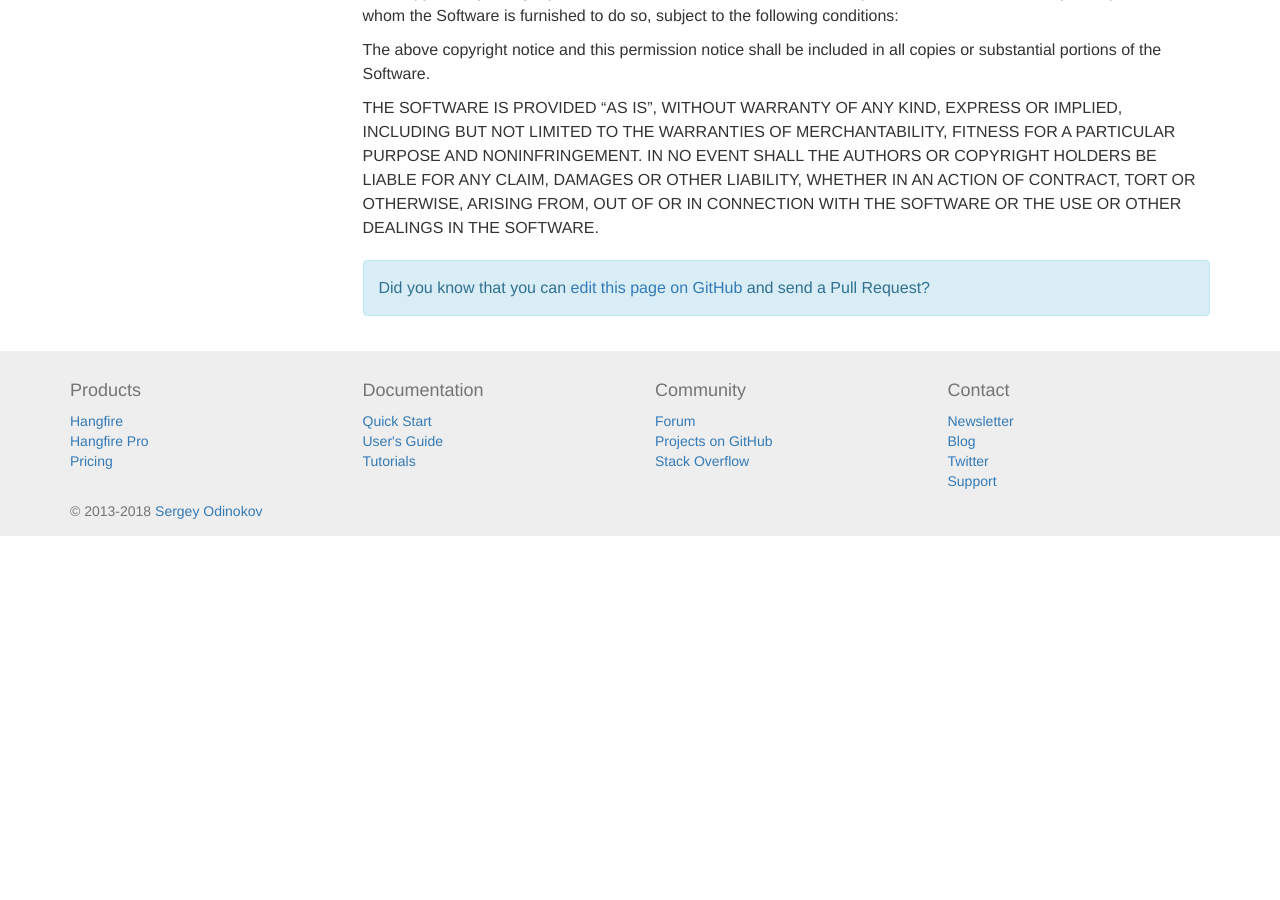
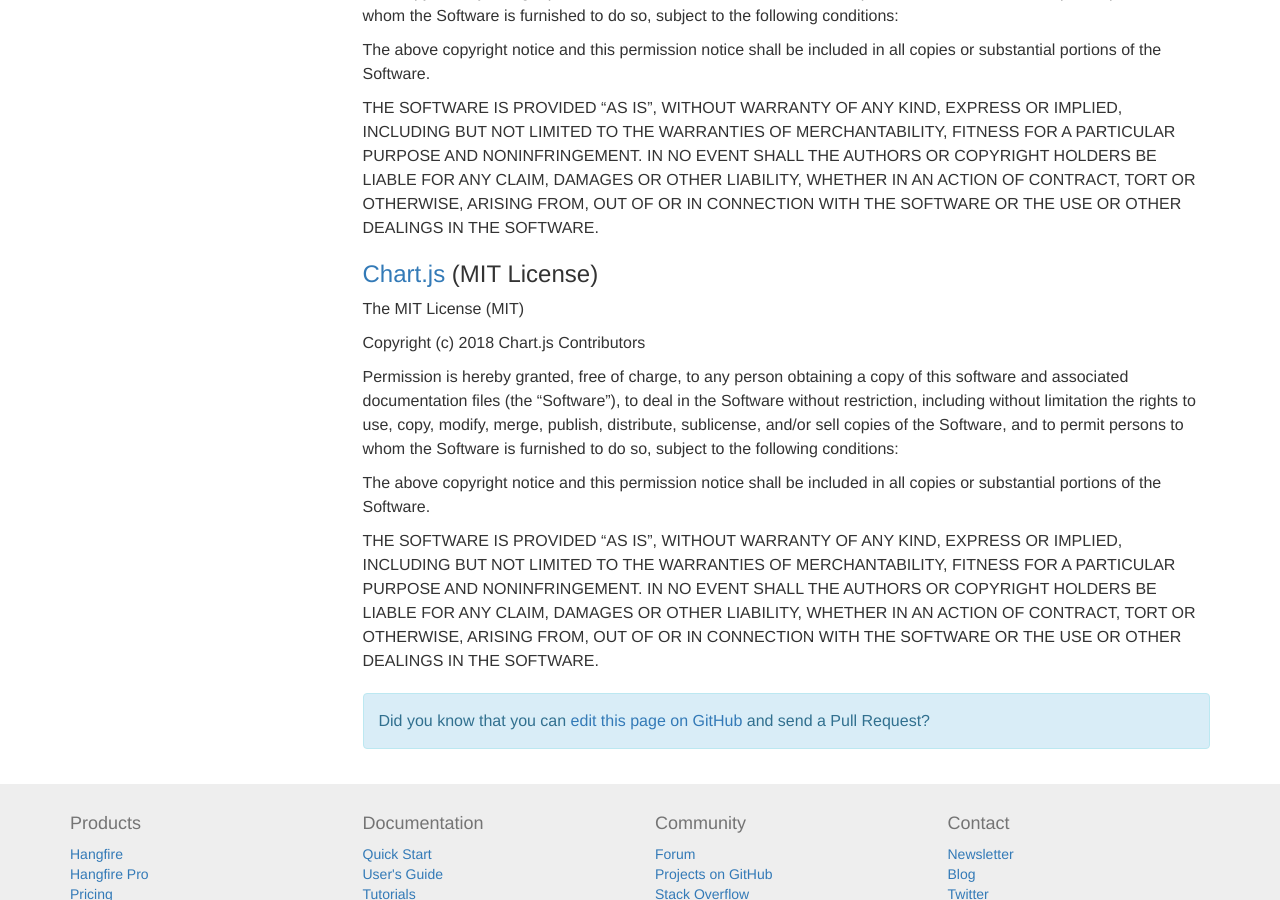
Before and after one commit to HangfireIO/Hangfire.io, a Jekyll site: the page built from licensing/third-party.md, in a window 1280 px wide and 900 px high, scrolled down 5852 px. Built offline with Jekyll 4.4.1, drawn with Linux system fonts in a browser that asks for light colours; before the commit the page ends 6388 px from its top, so only the background shows below that.

Commit message:
Update the third-party.md file

```diff
--- a/licensing/third-party.md
+++ b/licensing/third-party.md
@@ -322,3 +322,15 @@
 LIABILITY, WHETHER IN AN ACTION OF CONTRACT, TORT OR OTHERWISE, ARISING FROM,
 OUT OF OR IN CONNECTION WITH THE SOFTWARE OR THE USE OR OTHER DEALINGS IN THE
 SOFTWARE.
+
+### [Chart.js](https://www.chartjs.org/) (MIT License)
+
+The MIT License (MIT)
+
+Copyright (c) 2018 Chart.js Contributors
+
+Permission is hereby granted, free of charge, to any person obtaining a copy of this software and associated documentation files (the "Software"), to deal in the Software without restriction, including without limitation the rights to use, copy, modify, merge, publish, distribute, sublicense, and/or sell copies of the Software, and to permit persons to whom the Software is furnished to do so, subject to the following conditions:
+
+The above copyright notice and this permission notice shall be included in all copies or substantial portions of the Software.
+
+THE SOFTWARE IS PROVIDED "AS IS", WITHOUT WARRANTY OF ANY KIND, EXPRESS OR IMPLIED, INCLUDING BUT NOT LIMITED TO THE WARRANTIES OF MERCHANTABILITY, FITNESS FOR A PARTICULAR PURPOSE AND NONINFRINGEMENT. IN NO EVENT SHALL THE AUTHORS OR COPYRIGHT HOLDERS BE LIABLE FOR ANY CLAIM, DAMAGES OR OTHER LIABILITY, WHETHER IN AN ACTION OF CONTRACT, TORT OR OTHERWISE, ARISING FROM, OUT OF OR IN CONNECTION WITH THE SOFTWARE OR THE USE OR OTHER DEALINGS IN THE SOFTWARE.
```
